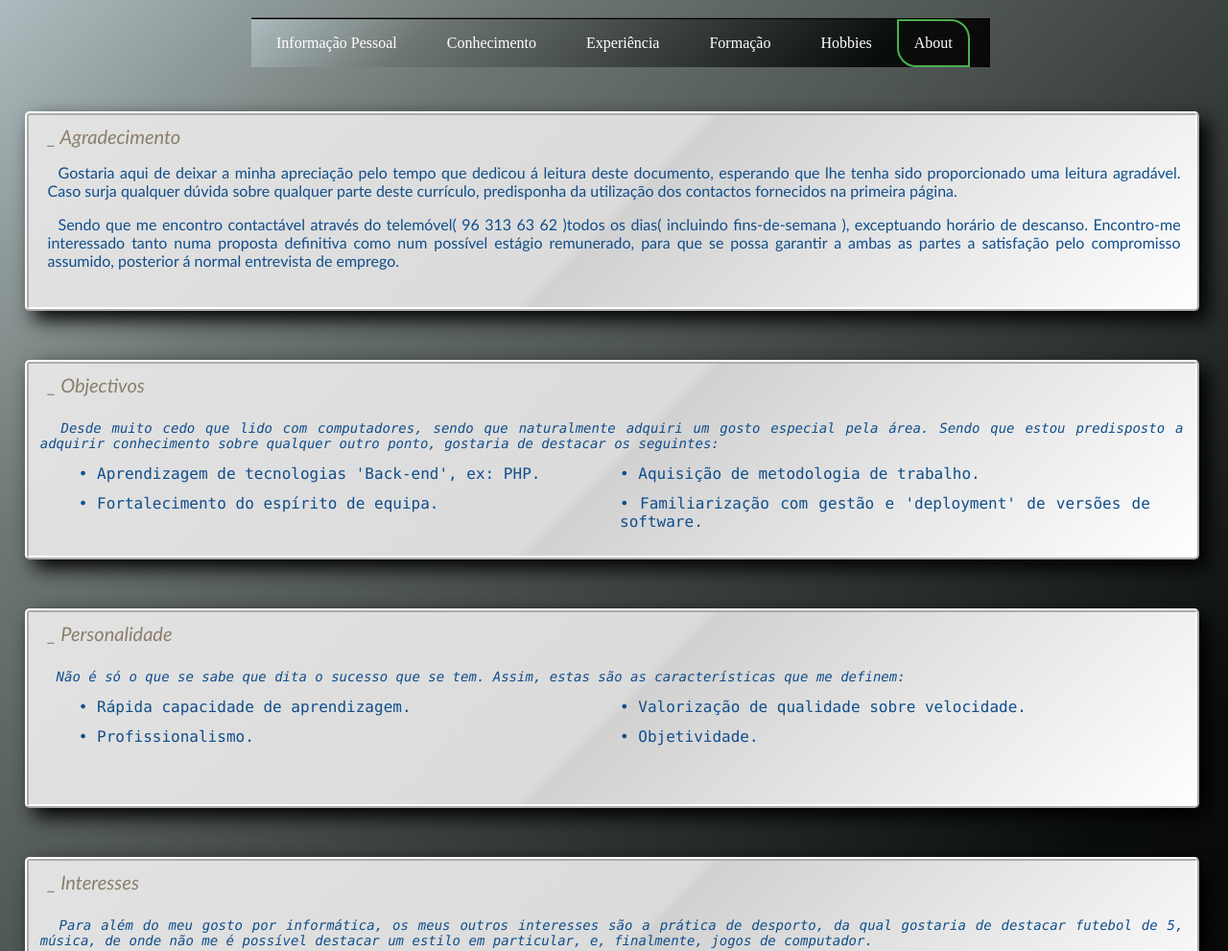
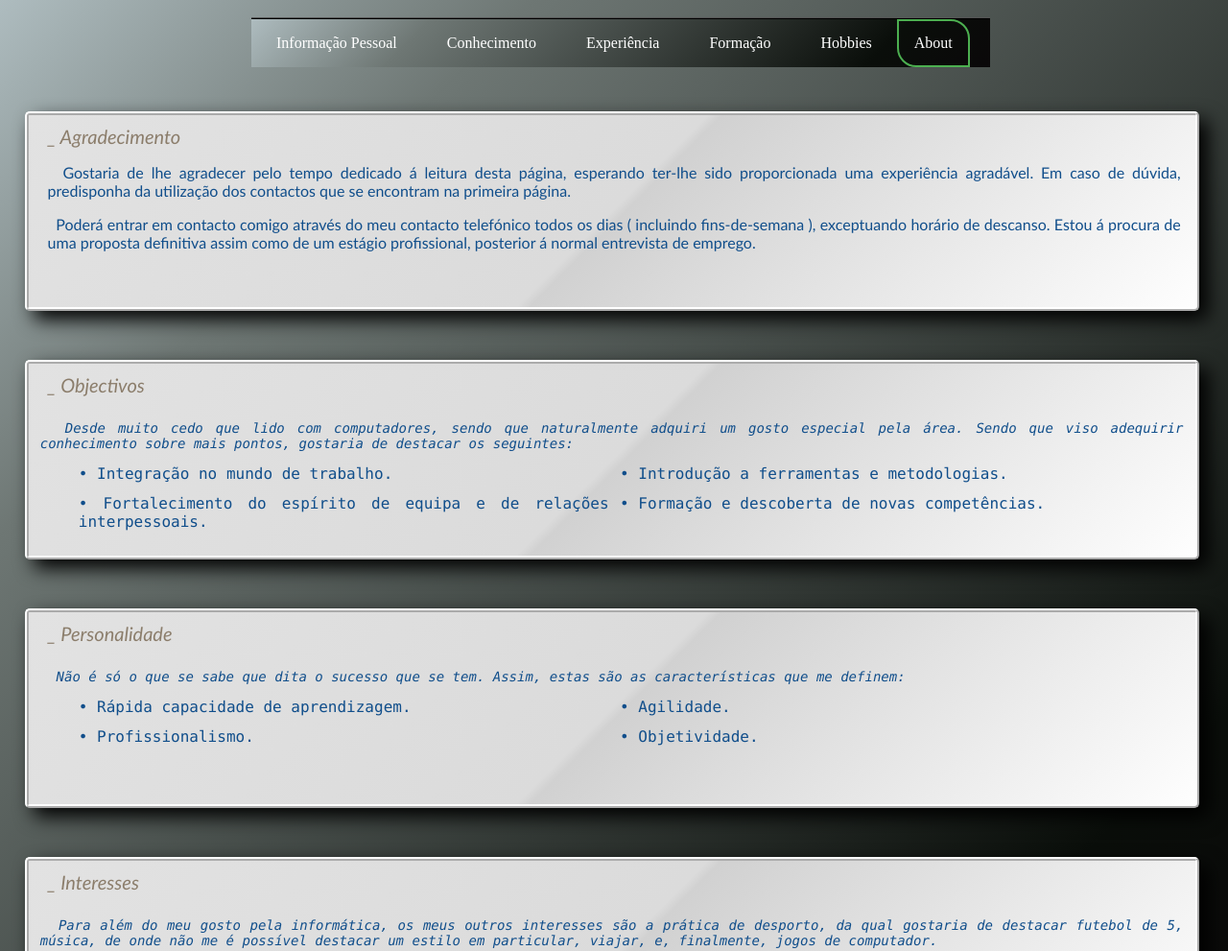
Before and after one commit to RicardoAgra/job, a plain HTML site: page about.html in a window 1280 px wide. Shown: the top 991 px of the page at 96% size. Drawn offline with nearby package versions, Linux system fonts and the light colour scheme; a script that the page names is missing.

Commit message:
Updated completed course and revised objectives

```diff
--- a/about.html
+++ b/about.html
@@ -24,19 +24,19 @@
 
 		  <div id="agradecimento">
 			  <h4> _ Agradecimento </h>
-        <p> &nbsp Gostaria aqui de deixar a minha apreciação pelo tempo que dedicou á leitura deste documento, esperando que lhe tenha sido proporcionado uma leitura agradável. Caso surja qualquer dúvida sobre qualquer parte deste currículo, predisponha da utilização dos contactos fornecidos na primeira página.</p>
-        <p> &nbsp Sendo que me encontro contactável através do telemóvel( 96 313 63 62 )todos os dias( incluindo fins-de-semana ), exceptuando horário de descanso. Encontro-me interessado tanto numa proposta definitiva como num possível estágio remunerado, para que se possa garantir a ambas as partes a satisfação pelo compromisso assumido, posterior á normal entrevista de emprego.
+        <p> &nbsp Gostaria de lhe agradecer pelo tempo dedicado á leitura desta página, esperando ter-lhe sido proporcionada uma experiência agradável. Em caso de dúvida, predisponha da utilização dos contactos que se encontram na primeira página.</p>
+        <p> &nbsp Poderá entrar em contacto comigo através do meu contacto telefónico todos os dias ( incluindo fins-de-semana ), exceptuando horário de descanso. Estou á procura de uma proposta definitiva assim como de um estágio profissional, posterior á normal entrevista de emprego.
         </p>
 		  </div>
 
       <div id="objetivos">
         <h4> _ Objectivos </h>
-        <h5> &nbsp Desde muito cedo que lido com computadores, sendo que naturalmente adquiri um gosto especial pela área. Sendo que estou predisposto a adquirir conhecimento sobre qualquer outro ponto, gostaria de destacar os seguintes:</h>
+        <h5> &nbsp Desde muito cedo que lido com computadores, sendo que naturalmente adquiri um gosto especial pela área. Sendo que viso adequirir conhecimento sobre mais pontos, gostaria de destacar os seguintes:</h>
           <ul>
-            <li> &#149 Aprendizagem de tecnologias 'Back-end', ex: PHP. </li>
-            <li> &#149 Aquisição de metodologia de trabalho. </li>
-            <li> &#149 Fortalecimento do espírito de equipa. </li>
-            <li> &#149 Familiarização com gestão e 'deployment' de versões de software. </li>
+            <li> &#149 Integração no mundo de trabalho. </li>
+            <li> &#149 Introdução a ferramentas e metodologias. </li>
+            <li> &#149 Fortalecimento do espírito de equipa e de relações interpessoais. </li>
+            <li> &#149 Formação e descoberta de novas competências. </li>
           </ul>
       </div>
 
@@ -45,7 +45,7 @@
         <h5> &nbsp Não é só o que se sabe que dita o sucesso que se tem. Assim, estas são as características que me definem: </h>
           <ul>
             <li> &#149 Rápida capacidade de aprendizagem. </li>
-            <li> &#149 Valorização de qualidade sobre velocidade. </li>
+            <li> &#149 Agilidade. </li>
             <li> &#149 Profissionalismo. </li>
             <li> &#149 Objetividade. </li>
           </ul>
@@ -53,7 +53,7 @@
 
       <div id="interesses">
         <h4> _ Interesses </h>
-        <h5> &nbsp Para além do meu gosto por informática, os meus outros interesses são a prática de desporto, da qual gostaria de destacar futebol de 5, música, de onde não me é possível destacar um estilo em particular, e, finalmente, jogos de computador.</h>
+        <h5> &nbsp Para além do meu gosto pela informática, os meus outros interesses são a prática de desporto, da qual gostaria de destacar futebol de 5, música, de onde não me é possível destacar um estilo em particular, viajar, e, finalmente, jogos de computador.</h>
       </div>
 
     </div>
```
Also changed, not shown: Css/doc/plano.html (+1 -1 lines), formacao.html (+1 -1 lines), index.html (+2 -0 lines).
